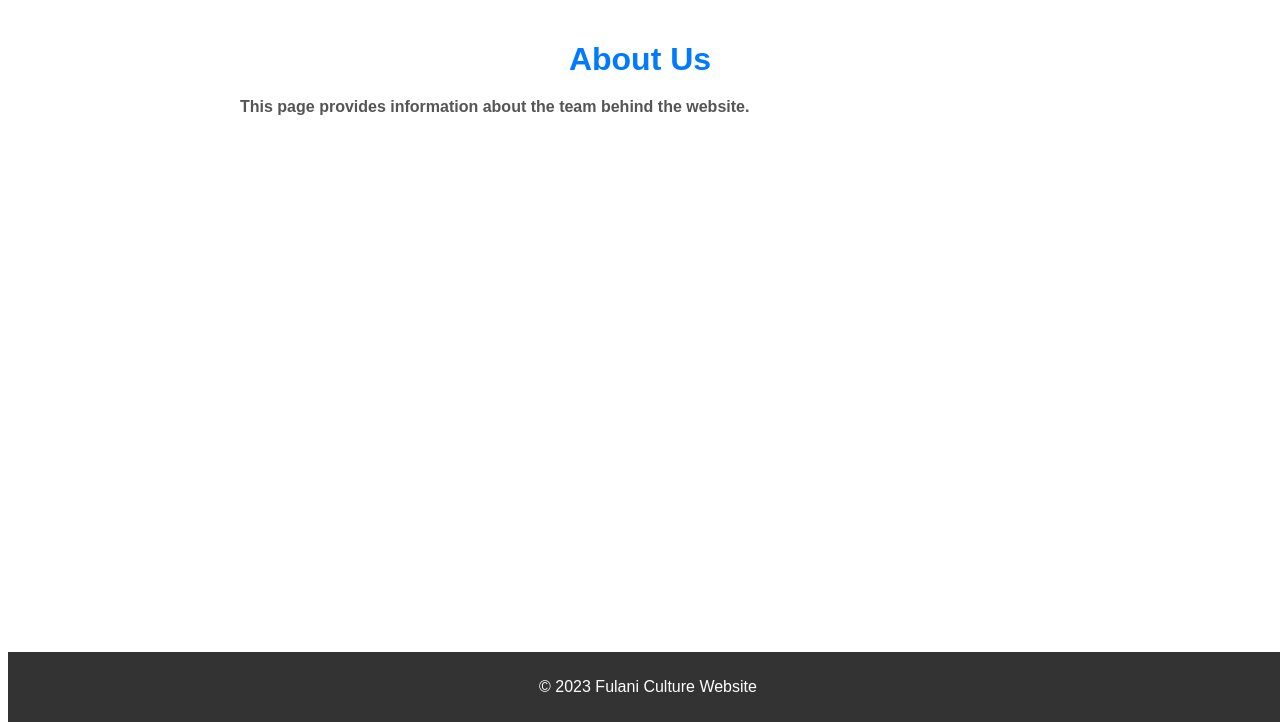
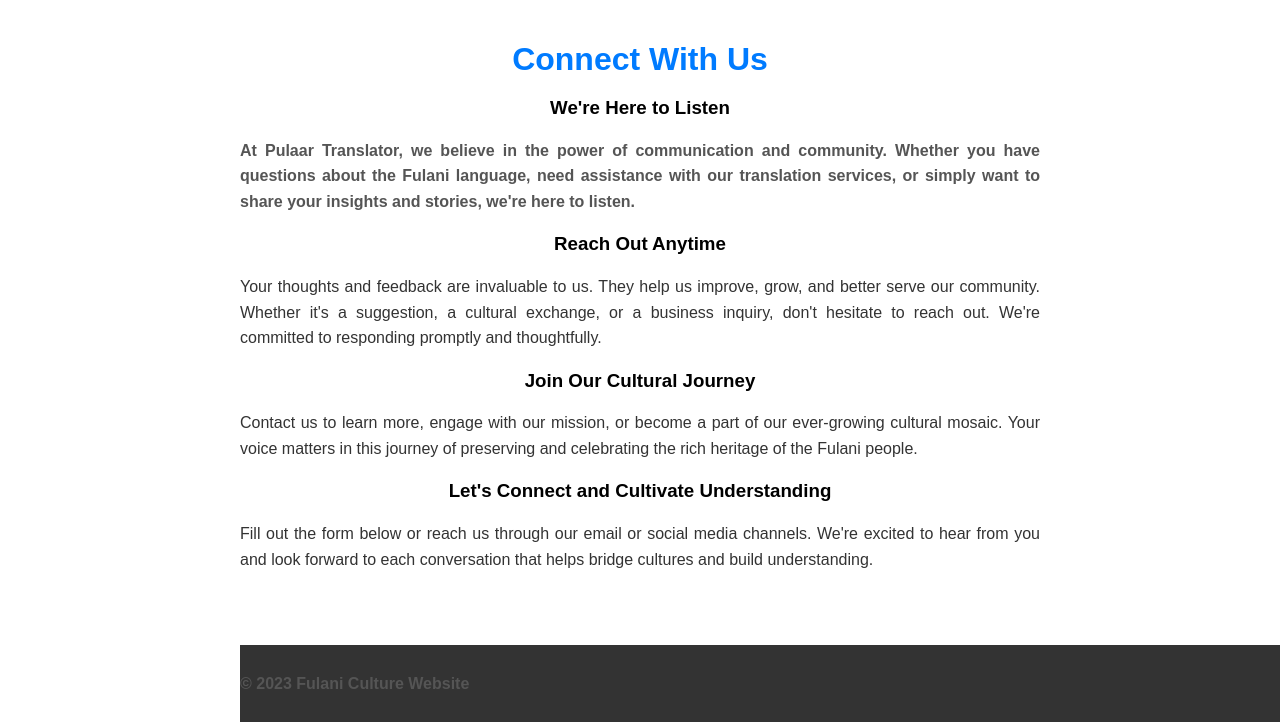
Before and after one commit to Codewithjalloh/Pulaar, a Flask app: page /contact_us in a window 1280 px wide. Shown: the part 78-800 px from the top of the page. Run offline with Flask 3, Linux system fonts and the light colour scheme.

Commit message:
Update contact_us.html

```diff
--- a/templates/contact_us.html
+++ b/templates/contact_us.html
@@ -26,10 +26,41 @@
       </nav>
     </header>
 
-    <main>
-      <h1>About Us</h1>
-      <p>This page provides information about the team behind the website.</p>
-    </main>
+    <main class="container">
+      <h1>Connect With Us</h1>
+
+      <h3>We're Here to Listen</h3>
+      <p>
+        At Pulaar Translator, we believe in the power of communication and
+        community. Whether you have questions about the Fulani language, need
+        assistance with our translation services, or simply want to share your
+        insights and stories, we're here to listen.
+      </p>
+
+      <h3>Reach Out Anytime</h3>
+
+      <p>
+        Your thoughts and feedback are invaluable to us. They help us improve,
+        grow, and better serve our community. Whether it's a suggestion, a
+        cultural exchange, or a business inquiry, don't hesitate to reach out.
+        We're committed to responding promptly and thoughtfully.
+      </p>
+
+      <h3>Join Our Cultural Journey</h3>
+
+      <p>
+        Contact us to learn more, engage with our mission, or become a part of
+        our ever-growing cultural mosaic. Your voice matters in this journey of
+        preserving and celebrating the rich heritage of the Fulani people.
+      </p>
+
+      <h3>Let's Connect and Cultivate Understanding</h3>
+
+      <p>
+        Fill out the form below or reach us through our email or social media
+        channels. We're excited to hear from you and look forward to each
+        conversation that helps bridge cultures and build understanding.
+      </p>
 
     <!-- Footer same as index.html -->
     <footer>
```
